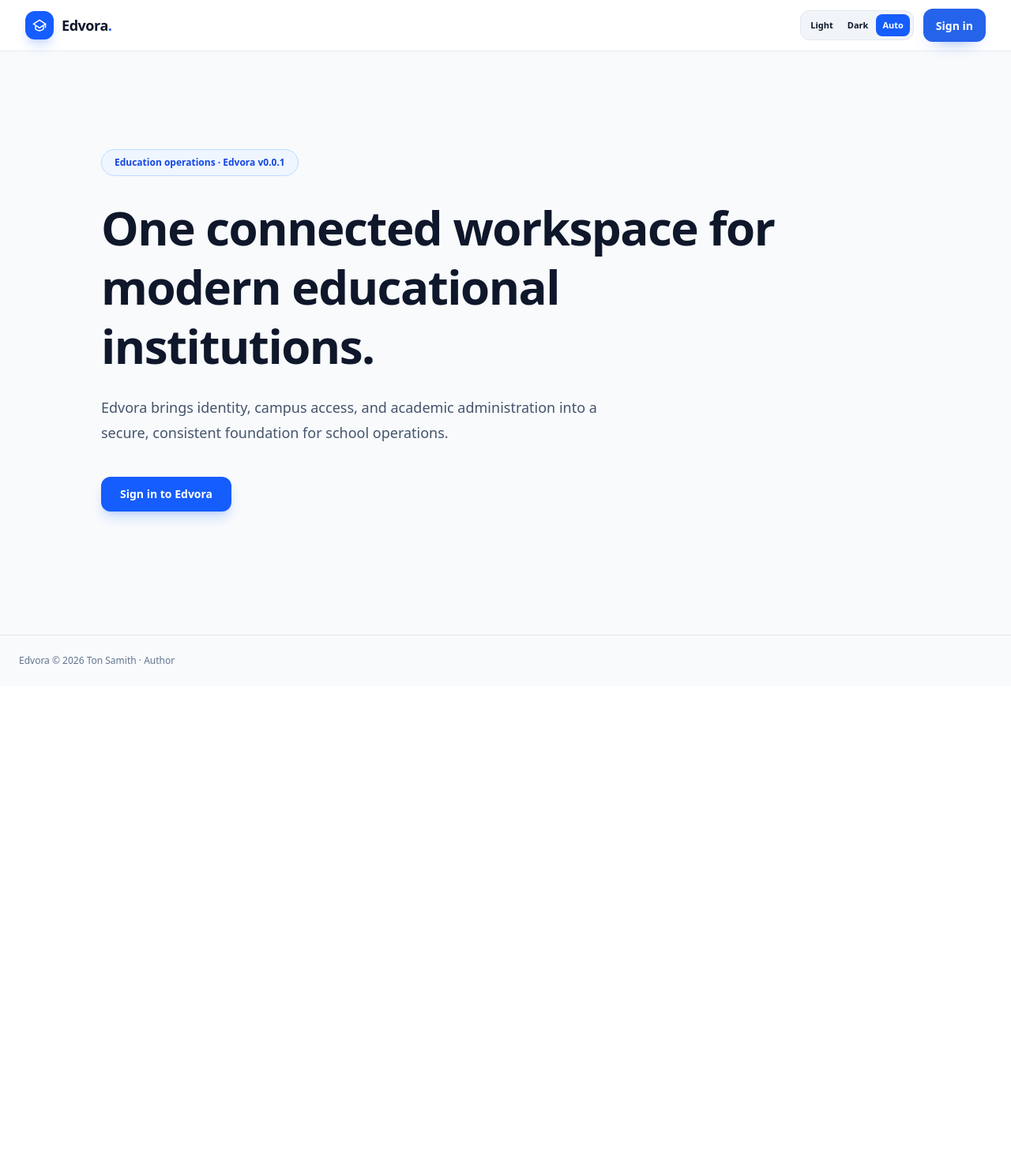
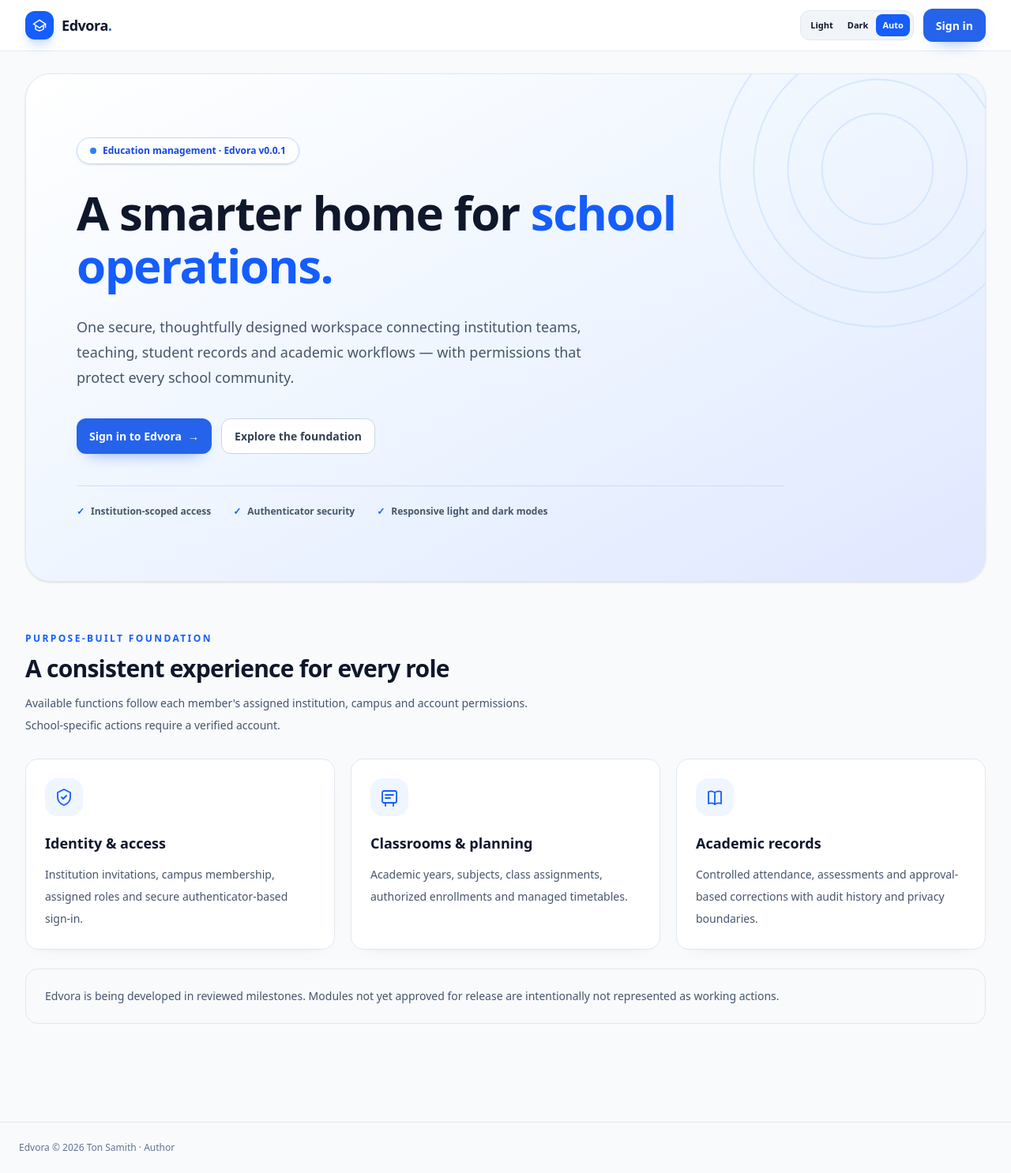
Before and after one commit to dombong2026/Edvora, a Laravel app: page / in a window 1280 px wide. Shown: the whole page at 79% size. Before the commit the page ends 841 px from the top, so only its background shows below. Run offline with Laravel 12, Linux system fonts and the light colour scheme; style sheets or scripts are compiled from the project's sources.

Commit message:
feat(ui): finish premium public landing and reusable SVG workspace navigation

```diff
--- /dev/null
+++ b/resources/views/components/nav-icon.blade.php
@@ -0,0 +1,37 @@
+@props(['name'])
+<svg {{ $attributes->merge(['class' => 'h-5 w-5']) }} viewBox="0 0 24 24" fill="none" stroke="currentColor" stroke-width="1.8" stroke-linecap="round" stroke-linejoin="round" aria-hidden="true" focusable="false">
+@switch($name)
+    @case('dashboard')
+        <rect x="3" y="3" width="7" height="7" rx="1.5"/><rect x="14" y="3" width="7" height="7" rx="1.5"/><rect x="3" y="14" width="7" height="7" rx="1.5"/><rect x="14" y="14" width="7" height="7" rx="1.5"/>
+        @break
+    @case('account')
+        <circle cx="12" cy="8" r="4"/><path d="M4 21a8 8 0 0 1 16 0"/>
+        @break
+    @case('security')
+        <path d="M12 2 4 6v6c0 5 3 8 8 10 5-2 8-5 8-10V6l-8-4Z"/><path d="m9 12 2 2 4-4"/>
+        @break
+    @case('platform')
+        <rect x="3" y="4" width="18" height="16" rx="2"/><path d="M3 10h18M9 10v10M14 15h3"/>
+        @break
+    @case('institution')
+        <path d="m3 10 9-7 9 7M5 9v12h14V9M9 21v-8h6v8"/>
+        @break
+    @case('members')
+        <circle cx="9" cy="8" r="3"/><path d="M3 20v-2a6 6 0 0 1 12 0v2M17 5a3 3 0 0 1 0 6M17 14a5 5 0 0 1 4 5v1"/>
+        @break
+    @case('academic')
+        <path d="M4 5c3-1 5-1 8 1 3-2 5-2 8-1v15c-3-1-5-1-8 1-3-2-5-2-8-1V5ZM12 6v15"/>
+        @break
+    @case('students')
+        <path d="m3 9 9-5 9 5-9 5-9-5ZM6 12v5c4 3 8 3 12 0v-5"/>
+        @break
+    @case('classrooms')
+        <rect x="3" y="4" width="18" height="15" rx="2"/><path d="M7 23v-4M17 23v-4M7 9h10M7 13h6"/>
+        @break
+    @case('role')
+        <rect x="4" y="3" width="16" height="18" rx="2"/><circle cx="12" cy="10" r="2"/><path d="M8 17a4 4 0 0 1 8 0"/>
+        @break
+    @default
+        <circle cx="12" cy="12" r="9"/><path d="M12 8v4l3 2"/>
+@endswitch
+</svg>
--- a/resources/views/layouts/app.blade.php
+++ b/resources/views/layouts/app.blade.php
@@ -88,41 +88,41 @@
                 <nav class="edvora-surface space-y-1 p-3" aria-label="Account workspaces">
                     <p class="edvora-nav-heading">Workspace</p>
                     <a href="{{ route('dashboard') }}" class="edvora-nav-link {{ request()->routeIs('dashboard') ? 'is-active' : '' }}">
-                        <span aria-hidden="true" class="edvora-nav-glyph">⌂</span><span>Dashboard</span>
+                        <span class="edvora-nav-glyph"><x-nav-icon name="dashboard" /></span><span>Dashboard</span>
                     </a>
                     <a href="{{ route('account.index') }}" class="edvora-nav-link {{ request()->routeIs('account.*') ? 'is-active' : '' }}">
-                        <span aria-hidden="true" class="edvora-nav-glyph">◎</span><span>My account</span>
+                        <span class="edvora-nav-glyph"><x-nav-icon name="account" /></span><span>My account</span>
                     </a>
                     <a href="{{ route('mfa.setup') }}" class="edvora-nav-link {{ request()->routeIs('mfa.*') ? 'is-active' : '' }}">
-                        <span aria-hidden="true" class="edvora-nav-glyph">◇</span><span>Security</span>
+                        <span class="edvora-nav-glyph"><x-nav-icon name="security" /></span><span>Security</span>
                     </a>
                     @if(auth()->user()->isPlatformAdmin())
                         <a href="{{ route('dashboard.platform') }}" class="edvora-nav-link {{ request()->routeIs('dashboard.platform') ? 'is-active' : '' }}">
-                            <span aria-hidden="true" class="edvora-nav-glyph">▦</span><span>Platform console</span>
+                            <span class="edvora-nav-glyph"><x-nav-icon name="platform" /></span><span>Platform console</span>
                         </a>
                     @endif
                     @if($navInstitution && $navRoles !== [])
                         <p class="edvora-nav-heading pt-5">Institution</p>
                         <a href="{{ route('dashboard.institution', $navInstitution) }}" class="edvora-nav-link {{ request()->routeIs('dashboard.institution', 'dashboard.campus') ? 'is-active' : '' }}">
-                            <span aria-hidden="true" class="edvora-nav-glyph">▣</span><span class="truncate">{{ $navInstitution->name }}</span>
+                            <span class="edvora-nav-glyph"><x-nav-icon name="institution" /></span><span class="truncate">{{ $navInstitution->name }}</span>
                         </a>
                         @if($navMembers)
-                            <a href="{{ route('members.index', $navInstitution) }}" class="edvora-nav-link {{ request()->routeIs('members.*') ? 'is-active' : '' }}"><span aria-hidden="true" class="edvora-nav-glyph">♧</span><span>Members and roles</span></a>
+                            <a href="{{ route('members.index', $navInstitution) }}" class="edvora-nav-link {{ request()->routeIs('members.*') ? 'is-active' : '' }}"><span class="edvora-nav-glyph"><x-nav-icon name="members" /></span><span>Members and roles</span></a>
                         @endif
                         @if($navAcademic)
-                            <a href="{{ route('academic.index', $navInstitution) }}" class="edvora-nav-link {{ request()->routeIs('academic.*') ? 'is-active' : '' }}"><span aria-hidden="true" class="edvora-nav-glyph">▤</span><span>Academic catalog</span></a>
+                            <a href="{{ route('academic.index', $navInstitution) }}" class="edvora-nav-link {{ request()->routeIs('academic.*') ? 'is-active' : '' }}"><span class="edvora-nav-glyph"><x-nav-icon name="academic" /></span><span>Academic catalog</span></a>
                         @endif
                         @if($navStudent)
-                            <a href="{{ route('students.index', $navInstitution) }}" class="edvora-nav-link {{ request()->routeIs('students.*') ? 'is-active' : '' }}"><span aria-hidden="true" class="edvora-nav-glyph">♙</span><span>Student records</span></a>
+                            <a href="{{ route('students.index', $navInstitution) }}" class="edvora-nav-link {{ request()->routeIs('students.*') ? 'is-active' : '' }}"><span class="edvora-nav-glyph"><x-nav-icon name="students" /></span><span>Student records</span></a>
                         @endif
                         @if($navClasses)
-                            <a href="{{ route('classrooms.index', $navInstitution) }}" class="edvora-nav-link {{ request()->routeIs('classrooms.*', 'attendance.*', 'assessments.*') ? 'is-active' : '' }}"><span aria-hidden="true" class="edvora-nav-glyph">▥</span><span>Classrooms</span></a>
+                            <a href="{{ route('classrooms.index', $navInstitution) }}" class="edvora-nav-link {{ request()->routeIs('classrooms.*', 'attendance.*', 'assessments.*') ? 'is-active' : '' }}"><span class="edvora-nav-glyph"><x-nav-icon name="classrooms" /></span><span>Classrooms</span></a>
                         @endif
                         <p class="edvora-nav-heading pt-5">Assigned roles</p>
                         @foreach($navRoles as $code)
                             @php $roleLabel = \App\Enums\AccountRole::tryFrom($code)?->label() ?? ucfirst($code); @endphp
                             <a href="{{ route('dashboard.role', [$navInstitution, $code]) }}" class="edvora-nav-link {{ request()->routeIs('dashboard.role') && request()->route('role') === $code ? 'is-active' : '' }}">
-                                <span aria-hidden="true" class="edvora-nav-glyph">•</span><span>{{ $roleLabel }}</span>
+                                <span class="edvora-nav-glyph"><x-nav-icon name="role" /></span><span>{{ $roleLabel }}</span>
                             </a>
                         @endforeach
                     @endif
--- a/resources/views/welcome.blade.php
+++ b/resources/views/welcome.blade.php
@@ -1,16 +1,59 @@
 @extends('layouts.app')
 @section('title', 'School Management & Education ERP')
 @section('content')
-<section class="mx-auto max-w-5xl py-12 sm:py-24">
-    <span class="inline-flex items-center gap-2 rounded-full border border-blue-200 bg-blue-50 px-4 py-2 text-xs font-semibold text-blue-700 dark:border-blue-900 dark:bg-blue-950 dark:text-blue-300">Education operations · Edvora v0.0.1</span>
-    <h1 class="mt-7 max-w-4xl text-4xl font-bold leading-tight tracking-tight sm:text-6xl">One connected workspace for modern educational institutions.</h1>
-    <p class="mt-6 max-w-2xl text-lg leading-8 text-slate-600 dark:text-slate-300">Edvora brings identity, campus access, and academic administration into a secure, consistent foundation for school operations.</p>
-    <div class="mt-10 flex flex-wrap gap-3">
-        @auth
-            <a href="{{ route('dashboard') }}" class="rounded-xl bg-blue-600 px-6 py-3 text-sm font-bold text-white shadow-lg shadow-blue-600/20 hover:bg-blue-700">Open dashboard</a>
-        @else
-            <a href="{{ route('login') }}" class="rounded-xl bg-blue-600 px-6 py-3 text-sm font-bold text-white shadow-lg shadow-blue-600/20 hover:bg-blue-700">Sign in to Edvora</a>
-        @endauth
+<section class="relative isolate overflow-hidden rounded-[2rem] border border-blue-100 bg-gradient-to-br from-white via-blue-50 to-indigo-100 px-6 py-12 shadow-sm sm:px-10 sm:py-20 xl:px-16 dark:border-slate-800 dark:from-slate-900 dark:via-slate-900 dark:to-blue-950">
+    <svg class="pointer-events-none absolute -right-20 -top-24 -z-10 h-[27rem] w-[27rem] text-blue-200/50 dark:text-blue-800/30" viewBox="0 0 400 400" fill="none" aria-hidden="true">
+        <circle cx="200" cy="200" r="185" stroke="currentColor" stroke-width="2"/><circle cx="200" cy="200" r="145" stroke="currentColor" stroke-width="2"/><circle cx="200" cy="200" r="105" stroke="currentColor" stroke-width="2"/><circle cx="200" cy="200" r="65" stroke="currentColor" stroke-width="2"/>
+    </svg>
+    <div class="max-w-4xl">
+        <span class="inline-flex items-center gap-2 rounded-full border border-blue-200 bg-white/85 px-4 py-2 text-xs font-bold text-blue-700 shadow-sm dark:border-blue-900 dark:bg-blue-950/50 dark:text-blue-300">
+            <span class="h-2 w-2 rounded-full bg-blue-500" aria-hidden="true"></span> Education management · Edvora v{{ config('edvora.version') }}
+        </span>
+        <h1 class="mt-7 max-w-4xl text-4xl font-extrabold leading-[1.12] tracking-tight sm:text-6xl">A smarter home for <span class="text-blue-600 dark:text-blue-400">school operations.</span></h1>
+        <p class="mt-7 max-w-2xl text-base leading-8 text-slate-600 sm:text-lg dark:text-slate-300">One secure, thoughtfully designed workspace connecting institution teams, teaching, student records and academic workflows — with permissions that protect every school community.</p>
+        <div class="mt-9 flex flex-wrap gap-3">
+            @auth
+                <a href="{{ route('dashboard') }}" class="edvora-primary px-6 py-3">Open my dashboard <span aria-hidden="true">→</span></a>
+                <a href="{{ route('account.index') }}" class="edvora-secondary px-6 py-3">My account</a>
+            @else
+                <a href="{{ route('login') }}" class="edvora-primary px-6 py-3">Sign in to Edvora <span aria-hidden="true">→</span></a>
+                @if(config('edvora.self_registration'))
+                    <a href="{{ route('register') }}" class="edvora-secondary px-6 py-3">Create an account</a>
+                @else
+                    <a href="#capabilities" class="edvora-secondary px-6 py-3">Explore the foundation</a>
+                @endif
+            @endauth
+        </div>
+        <div class="mt-10 flex flex-wrap gap-x-7 gap-y-3 border-t border-blue-200/80 pt-6 text-xs font-semibold text-slate-600 dark:border-slate-700 dark:text-slate-300">
+            <span class="flex items-center gap-2"><span class="text-blue-600 dark:text-blue-400" aria-hidden="true">✓</span> Institution-scoped access</span>
+            <span class="flex items-center gap-2"><span class="text-blue-600 dark:text-blue-400" aria-hidden="true">✓</span> Authenticator security</span>
+            <span class="flex items-center gap-2"><span class="text-blue-600 dark:text-blue-400" aria-hidden="true">✓</span> Responsive light and dark modes</span>
+        </div>
     </div>
 </section>
+<section id="capabilities" class="py-12 sm:py-16" aria-labelledby="capabilities-heading">
+    <div class="mb-7 max-w-2xl">
+        <p class="text-xs font-bold uppercase tracking-[.2em] text-blue-600 dark:text-blue-400">Purpose-built foundation</p>
+        <h2 id="capabilities-heading" class="mt-3 text-2xl font-extrabold tracking-tight sm:text-3xl">A consistent experience for every role</h2>
+        <p class="mt-3 text-sm leading-7 text-slate-600 dark:text-slate-300">Available functions follow each member's assigned institution, campus and account permissions. School-specific actions require a verified account.</p>
+    </div>
+    <div class="grid gap-5 md:grid-cols-3">
+        <article class="edvora-surface p-6">
+            <span class="flex h-12 w-12 items-center justify-center rounded-2xl bg-blue-50 text-blue-600 dark:bg-blue-950 dark:text-blue-300"><x-nav-icon name="security" class="h-6 w-6" /></span>
+            <h3 class="mt-5 text-lg font-bold">Identity & access</h3>
+            <p class="mt-3 text-sm leading-7 text-slate-600 dark:text-slate-300">Institution invitations, campus membership, assigned roles and secure authenticator-based sign-in.</p>
+        </article>
+        <article class="edvora-surface p-6">
+            <span class="flex h-12 w-12 items-center justify-center rounded-2xl bg-blue-50 text-blue-600 dark:bg-blue-950 dark:text-blue-300"><x-nav-icon name="classrooms" class="h-6 w-6" /></span>
+            <h3 class="mt-5 text-lg font-bold">Classrooms & planning</h3>
+            <p class="mt-3 text-sm leading-7 text-slate-600 dark:text-slate-300">Academic years, subjects, class assignments, authorized enrollments and managed timetables.</p>
+        </article>
+        <article class="edvora-surface p-6">
+            <span class="flex h-12 w-12 items-center justify-center rounded-2xl bg-blue-50 text-blue-600 dark:bg-blue-950 dark:text-blue-300"><x-nav-icon name="academic" class="h-6 w-6" /></span>
+            <h3 class="mt-5 text-lg font-bold">Academic records</h3>
+            <p class="mt-3 text-sm leading-7 text-slate-600 dark:text-slate-300">Controlled attendance, assessments and approval-based corrections with audit history and privacy boundaries.</p>
+        </article>
+    </div>
+    <div class="mt-6 rounded-2xl border border-slate-200 px-6 py-5 text-sm leading-7 text-slate-600 dark:border-slate-800 dark:text-slate-300">Edvora is being developed in reviewed milestones. Modules not yet approved for release are intentionally not represented as working actions.</div>
+</section>
 @endsection
```
Also changed, not shown: docs/architecture/ACCOUNT_WORKSPACES.md (+1 -0 lines).
